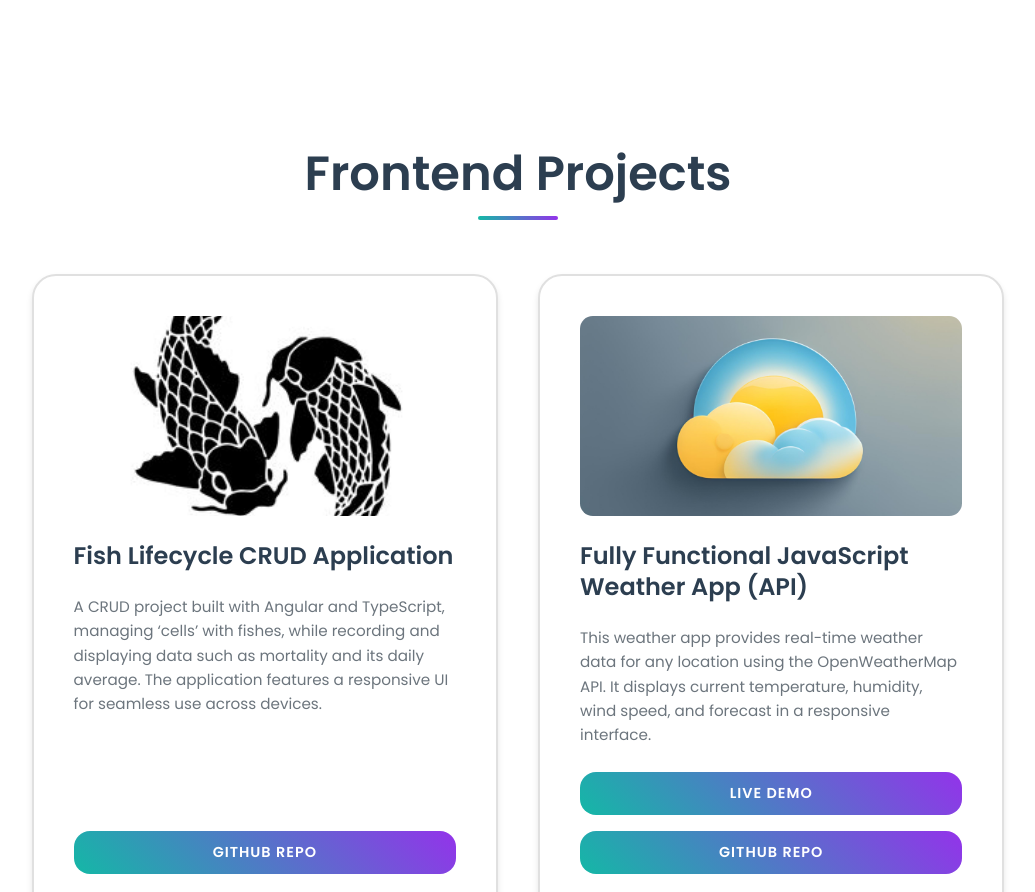
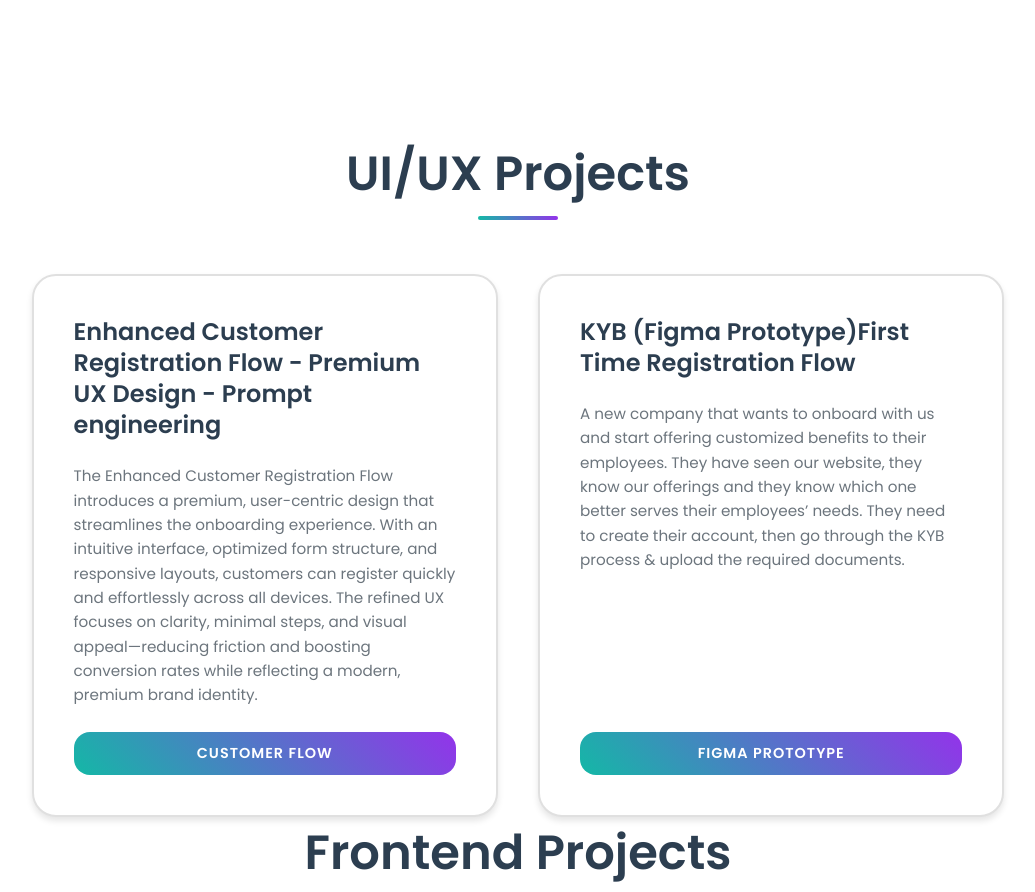
Before and after one commit to antony56/portofolioWeb, a plain HTML site: page index.html in a window 1280 px wide. Shown: the part 3060-3952 px from the top of the page, without its empty margins (122-1157 px from the left). Drawn offline with Linux system fonts and the light colour scheme.

Commit message:
Ui Ux project
Addition

```diff
--- a/index.html
+++ b/index.html
@@ -134,6 +134,43 @@
 
     <section id="projects" class="projects">
 
+
+     <h1 class="section-title">UI/UX Projects</h1>
+
+          <div class="projects-grid">
+
+
+
+
+              <div class="project-card">
+
+          <h3>Enhanced Customer Registration Flow - Premium UX Design - Prompt engineering</h3>
+          <p>
+       The Enhanced Customer Registration Flow introduces a premium, user-centric design that streamlines the onboarding experience. With an intuitive interface, optimized form structure, and responsive layouts, customers can register quickly and effortlessly across all devices. The refined UX focuses on clarity, minimal steps, and visual appeal—reducing friction and boosting conversion rates while reflecting a modern,
+        premium brand identity.
+          </p>
+          <div class="btn-group">
+
+            <a href="https://antony56.github.io/KYBProccess/" target="_blank" class="btn">Customer Flow</a>
+          </div>
+        </div>
+        <div class="project-card">
+
+          <h3>KYB (Figma Prototype)First Time Registration Flow</h3>
+          <p>
+         A new company that wants to onboard with us and start offering customized benefits to their employees. They have seen our website,
+         they know our offerings and they know which one better serves their employees’ needs.
+         They need to create their account, then go through the KYB process & upload the required documents.
+          </p>
+          <div class="btn-group">
+
+            <a href="https://www.figma.com/proto/hGxU0sAh0oEVVbafqPrijR/First-time-customer-registration---uphellas-project-ui-ux-designer?node-id=0-1&t=srMt39jxywz3r4Uf-1" target="_blank" class="btn">Figma Prototype</a>
+          </div>
+        </div>   </div>
+
+
+
+
        <h1 class="section-title">Frontend Projects</h1>
 
       <div class="projects-grid">
@@ -211,24 +248,7 @@
 
       </div>
 
-            <h1 class="section-title">UI/UX Projects</h1>
 
-          <div class="projects-grid">
-
-
-        <div class="project-card">
-
-          <h3>KYB (Figma Prototype)First Time Registration Flow</h3>
-          <p>
-         A new company that wants to onboard with us and start offering customized benefits to their employees. They have seen our website,
-         they know our offerings and they know which one better serves their employees’ needs.
-         They need to create their account, then go through the KYB process & upload the required documents.
-          </p>
-          <div class="btn-group">
-
-            <a href="https://www.figma.com/proto/hGxU0sAh0oEVVbafqPrijR/First-time-customer-registration---uphellas-project-ui-ux-designer?node-id=0-1&t=srMt39jxywz3r4Uf-1" target="_blank" class="btn">Figma Prototype</a>
-          </div>
-        </div>   </div>
 
 
 
```
